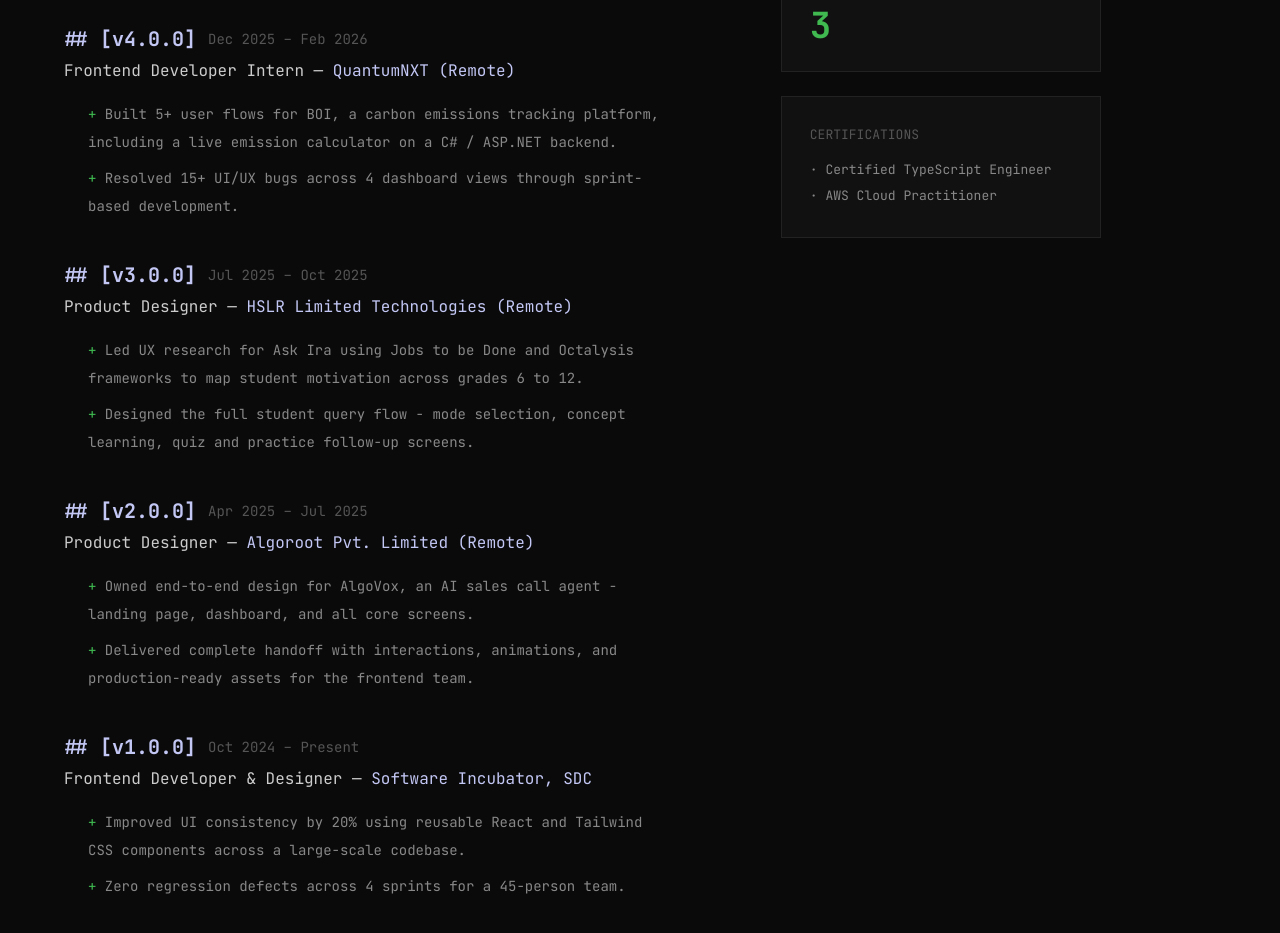
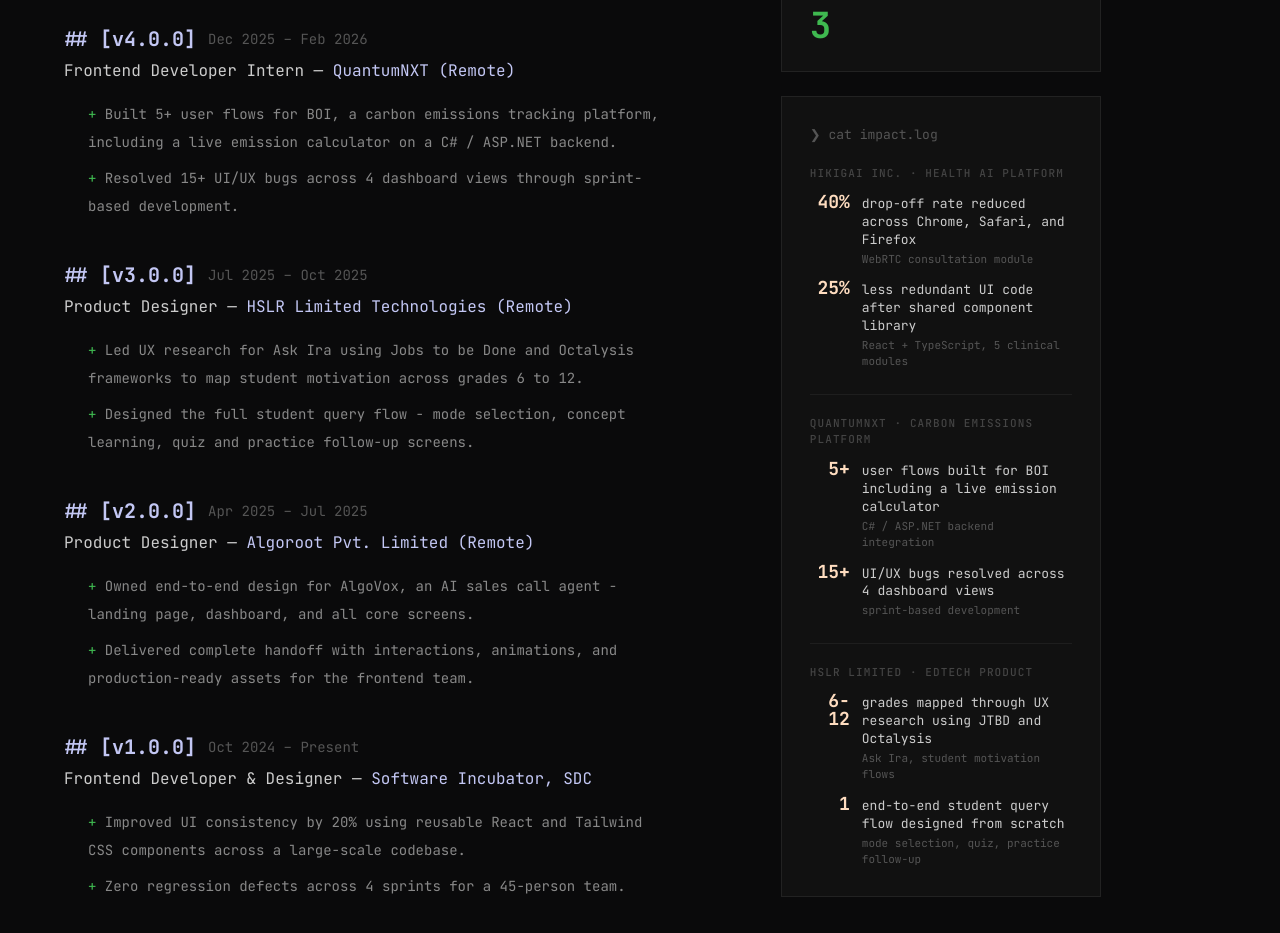
Before and after one commit to shivanirai08/pt, a Next.js app: page / in a window 1280 px wide. Shown: the part 4600-5533 px from the top of the page. Built offline with nearby package versions, Linux system fonts and the light colour scheme.

Commit message:
feat: refactor experience display to use new data structure and enhance presentation

```diff
--- a/app/cli/Experience.tsx
+++ b/app/cli/Experience.tsx
@@ -1,7 +1,7 @@
 "use client";
 
 import { motion } from "framer-motion";
-import { experience, stats, impactLog } from "../data";
+import { experience, stats, certifications } from "../data";
 
 const stagger = {
   hidden: {},
@@ -81,44 +81,17 @@
           </div>
 
           <div className="border border-[#242428] p-5 bg-[#111114]">
-            <div className="text-[10.5px] text-[#7c7c85] tracking-[0.2em] mb-4">
-              <span className="text-[#d4b483]">&gt;</span> cat impact.log
+            <div className="text-[10.5px] text-[#7c7c85] tracking-[0.2em] mb-3">
+              CERTIFICATIONS
             </div>
-            <div className="space-y-5">
-              {impactLog.map((entry) => (
-                <div key={entry.company}>
-                  <div className="text-[9.5px] tracking-[0.15em] text-[#7c7c85] mb-3">
-                    {entry.company}
-                    <span className="text-[#3a3a40] mx-1">·</span>
-                    {entry.product}
-                  </div>
-                  <div className="grid grid-cols-2 gap-2">
-                    {entry.stats.map((s) => (
-                      <div key={s.label} className="border border-[#1e1e22] p-2.5 bg-[#0d0d10]">
-                        <div className="text-[18px] font-medium leading-none mb-1.5"
-                          style={{
-                            color:
-                              s.value === "0" ? "#d4b483"
-                              : s.value.includes("%") ? "#6eb5d4"
-                              : "#8fb88f",
-                          }}
-                        >
-                          {s.value}
-                          {s.value !== "0" && !s.value.includes("%") && !s.value.includes("-") && (
-                            <span className="text-[10px] align-super"></span>
-                          )}
-                          {s.value.includes("%") && (
-                            <span className="text-[10px] align-super"></span>
-                          )}
-                        </div>
-                        <div className="text-[9.5px] text-[#a8a8ad] leading-[1.5] mb-1.5">{s.label}</div>
-                        <div className="text-[8.5px] text-[#5a5a62]">{s.context}</div>
-                      </div>
-                    ))}
-                  </div>
-                </div>
+            <ul className="space-y-1.5 text-[12px]">
+              {certifications.map((c) => (
+                <li key={c} className="flex gap-2 text-[#a8a8ad]">
+                  <span className="text-[#d4b483]">—</span>
+                  <span>{c}</span>
+                </li>
               ))}
-            </div>
+            </ul>
           </div>
         </motion.aside>
       </div>
--- a/app/data.ts
+++ b/app/data.ts
@@ -265,42 +265,63 @@
   "AWS Cloud Practitioner",
 ];
 
-export type ImpactStat = {
-  value: string;
-  label: string;
-  context: string;
+export type ExperienceImpact = {
+  company: string;
+  product: string;
+  points: {
+    metric: string;
+    summary: string;
+    context: string;
+  }[];
 };
 
-export type ImpactEntry = {
-  company: string;
-  product: string;
-  stats: ImpactStat[];
-};
-
-export const impactLog: ImpactEntry[] = [
+export const experienceImpact: ExperienceImpact[] = [
   {
-    company: "HIKIGAI INC.",
-    product: "HEALTH AI PLATFORM",
-    stats: [
-      { value: "40%", label: "drop-off rate reduced across Chrome, Safari, and Firefox", context: "WebRTC consultation module" },
-      { value: "25%", label: "less redundant UI code after shared component library", context: "React + TypeScript, 5 clinical modules" },
-      { value: "0", label: "missed deadlines across the full patient-doctor workflow", context: "entire product lifecycle" },
+    company: "Hikigai Inc.",
+    product: "Health AI Platform",
+    points: [
+      {
+        metric: "40%",
+        summary: "drop-off rate reduced across Chrome, Safari, and Firefox",
+        context: "WebRTC consultation module",
+      },
+      {
+        metric: "25%",
+        summary: "less redundant UI code after shared component library",
+        context: "React + TypeScript, 5 clinical modules",
+      },
     ],
   },
   {
-    company: "QUANTUMNXT",
-    product: "CARBON EMISSIONS PLATFORM",
-    stats: [
-      { value: "5+", label: "user flows built for BOI including a live emission calculator", context: "C# / ASP.NET backend integration" },
-      { value: "15+", label: "UI/UX bugs resolved across 4 dashboard views", context: "sprint-based development" },
+    company: "QuantumNXT",
+    product: "Carbon Emissions Platform",
+    points: [
+      {
+        metric: "5+",
+        summary: "user flows built for BOI including a live emission calculator",
+        context: "C# / ASP.NET backend integration",
+      },
+      {
+        metric: "15+",
+        summary: "UI/UX bugs resolved across 4 dashboard views",
+        context: "sprint-based development",
+      },
     ],
   },
   {
-    company: "HSLR LIMITED",
-    product: "EDTECH PRODUCT",
-    stats: [
-      { value: "6-12", label: "grades mapped through UX research using JTBD and Octalysis", context: "Ask Ira, student motivation flows" },
-      { value: "1", label: "end-to-end student query flow designed from scratch", context: "mode selection, quiz, practice follow-up" },
+    company: "HSLR Limited",
+    product: "EdTech Product",
+    points: [
+      {
+        metric: "6-12",
+        summary: "grades mapped through UX research using JTBD and Octalysis",
+        context: "Ask Ira, student motivation flows",
+      },
+      {
+        metric: "1",
+        summary: "end-to-end student query flow designed from scratch",
+        context: "mode selection, quiz, practice follow-up",
+      },
     ],
   },
 ];
--- a/app/gui/Home.tsx
+++ b/app/gui/Home.tsx
@@ -14,7 +14,7 @@
   aboutCurrently,
   socials,
   stats,
-  certifications,
+  experienceImpact,
 } from "../data";
 
 gsap.registerPlugin(ScrollTrigger);
@@ -718,12 +718,37 @@
               </div>
 
               <div className="reveal-item border border-[#222] bg-[#111] p-6 md:p-7">
-                <div className="text-[13px] text-[#555] mb-3">
-                  CERTIFICATIONS
+                <div className="text-[13px] text-[#555] mb-5">
+                  ❯ cat impact.log
                 </div>
-                <div className="text-[13px] text-[#888] leading-loose">
-                  {certifications.map((c) => (
-                    <div key={c}>· {c}</div>
+                <div className="space-y-6">
+                  {experienceImpact.map((group, gi) => (
+                    <div key={group.company}>
+                      {gi > 0 && <div className="border-t border-[#1e1e1e] mb-5" />}
+                      <div className="text-[11px] tracking-[0.1em] uppercase text-[#444] mb-3 font-medium">
+                        {group.company} · {group.product}
+                      </div>
+                      <div className="space-y-3">
+                        {group.points.map((point) => (
+                          <div
+                            key={`${group.company}-${point.metric}`}
+                            className="flex gap-3 items-baseline"
+                          >
+                            <span className="text-[18px] font-bold text-[#ffddc0] leading-none shrink-0 w-10 text-right tabular-nums">
+                              {point.metric}
+                            </span>
+                            <div>
+                              <div className="text-[13px] text-[#ccc] leading-snug">
+                                {point.summary}
+                              </div>
+                              <div className="text-[11px] text-[#555] mt-[2px]">
+                                {point.context}
+                              </div>
+                            </div>
+                          </div>
+                        ))}
+                      </div>
+                    </div>
                   ))}
                 </div>
               </div>
```
